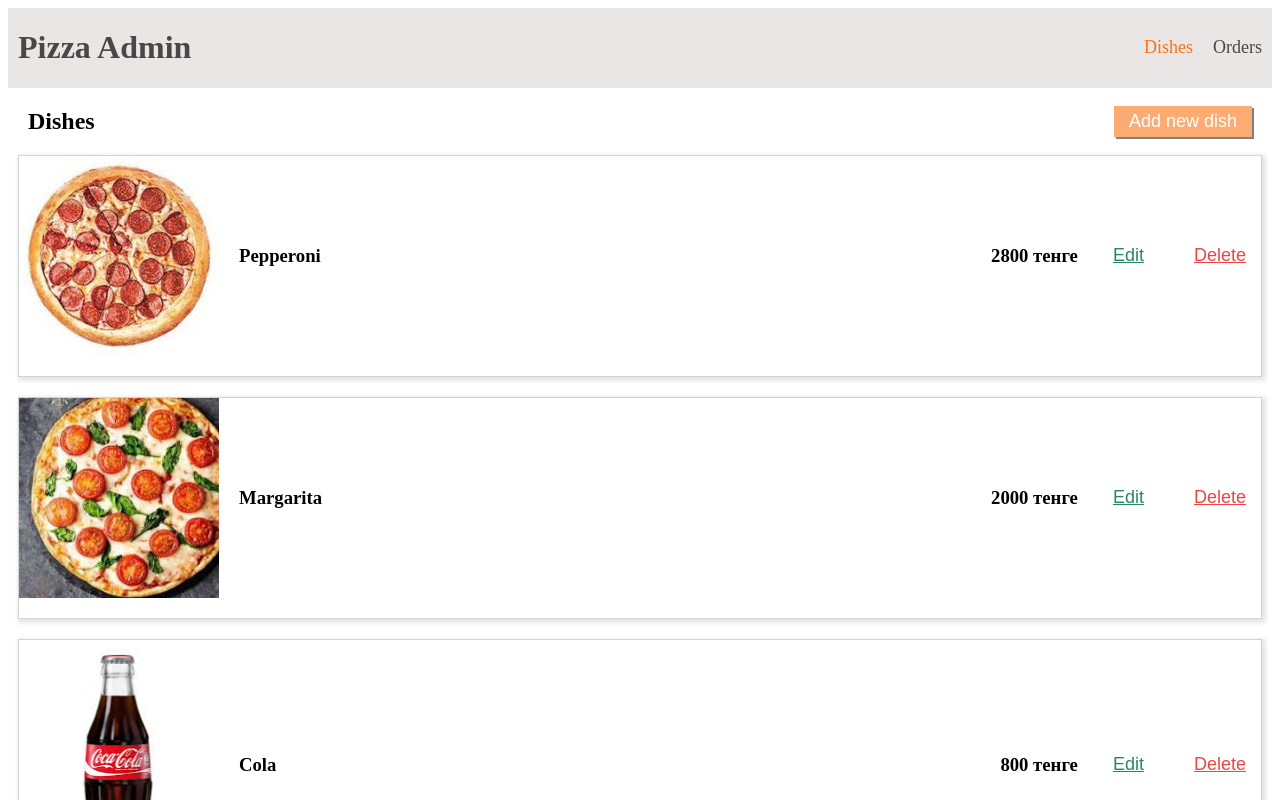
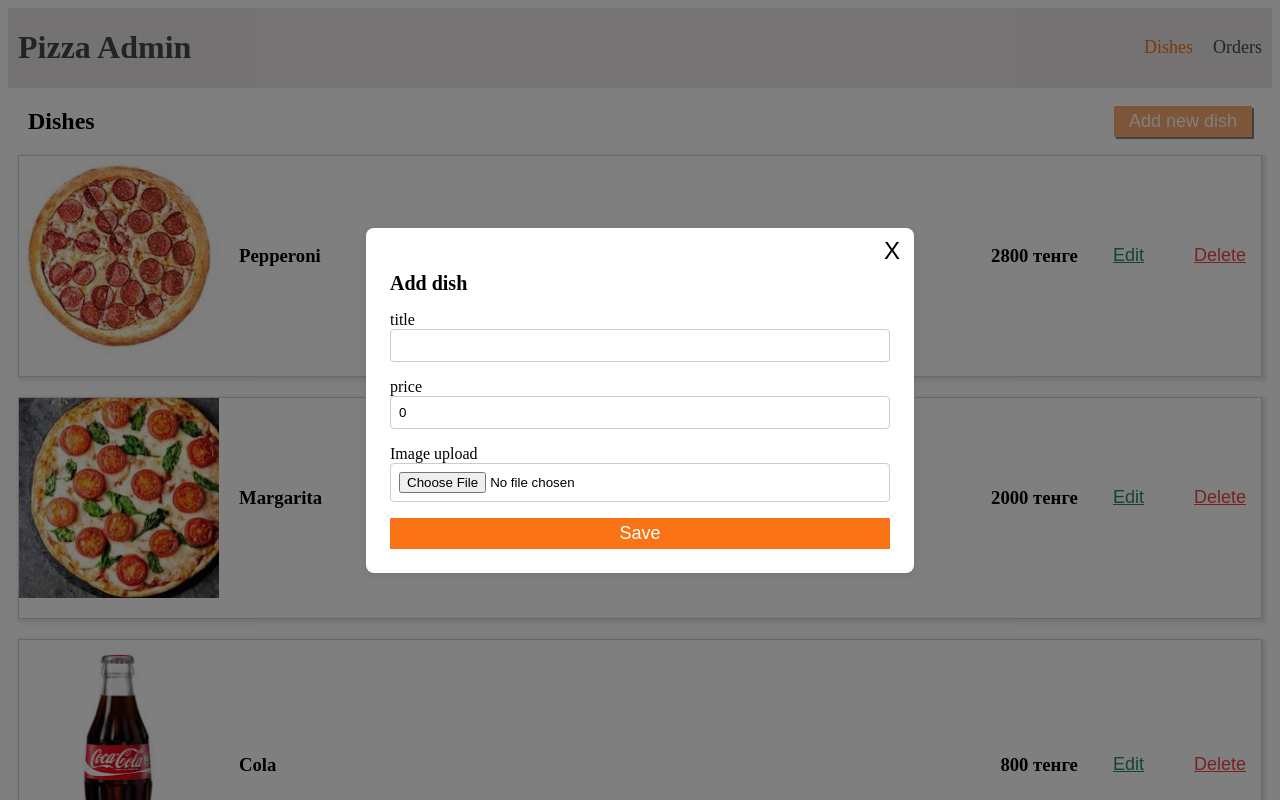
Before and after one commit to nuralibrawlstars/pizza-admin, a React (Vite) app: page /dishes in a window 1280 px wide. Both pictures are taken after a click on the button "Add new dish". Shown: the top 800 px of the page. Built offline with nearby package versions, Linux system fonts and the light colour scheme; data requests are answered from the project's data file.

Commit message:
create Modal, Dishform, styles

```diff
--- a/src/components/DishForm/DishForm.module.scss
+++ b/src/components/DishForm/DishForm.module.scss
@@ -0,0 +1,50 @@
+.title {
+    font-size: 20px;
+    font-weight: bold;
+    margin-bottom: 16px;
+  }
+
+  .form {
+    width: 100%;
+    display: flex;
+    flex-direction: column;
+    gap: 16px;
+  }
+
+  .label {
+    display: block;
+    margin-bottom: 4px;
+  }
+
+  .input {
+    width: 100%;
+    padding: 8px;
+    border: 1px solid #ccc;
+    border-radius: 4px;
+    box-sizing: border-box;
+  }
+
+  .fileName {
+    font-size: 14px;
+    margin-top: 4px;
+  }
+
+  .imagePreview {
+    margin-top: 8px;
+  }
+
+  .imagePreview img {
+    width: 128px;
+    height: 128px;
+    object-fit: cover;
+    border-radius: 4px;
+  }
+
+  .saveButton {
+    @include button($active-tab-color, $add-new-dist-text);
+  }
+
+  .saveButton:disabled {
+    opacity: 0.6;
+    cursor: not-allowed;
+  }
--- a/src/components/DishForm/DishForm.tsx
+++ b/src/components/DishForm/DishForm.tsx
@@ -1,19 +1,38 @@
-import { useState } from "react";
+import { useEffect, useState } from "react";
+import s from "./DishForm.module.scss"
+import { Dish } from "../../types";
+import { addDish, updateDish } from "../../store/dishesSlice";
+import axios from "axios";
+import { useDispatch } from "react-redux";
+
+interface Props {
+    onClose: ()=> void;
+    dishToEdit?: Dish;
+}
 
 
-
-const DishForm = ()=> {
+const DishForm:React.FC<Props> = ({onClose, dishToEdit}) => {
     const [title, setTitle] = useState<string>("");
     const [price, setPrice] = useState<number>(0);
     const [img, setImg] = useState<string>("");
     const [fileName, setFileName] = useState<string>("");
+    const dispatch = useDispatch();
 
-    const handleFileChange=(e: React.ChangeEvent<HTMLInputElement>)=> {
+    useEffect(()=> {
+        if(dishToEdit) {
+            setTitle(dishToEdit.title);
+            setPrice(dishToEdit.price);
+            setImg(dishToEdit.img);
+        }
+
+    }, [dishToEdit]);
+
+    const handleFileChange = (e: React.ChangeEvent<HTMLInputElement>) => {
         const file = e.target.files?.[0];
         if (file) {
             setFileName(file.name);
             const reader = new FileReader()
-        reader.onloadend=()=> {
+            reader.onloadend = () => {
                 setImg(reader.result as string)
 
 
@@ -23,35 +42,62 @@
 
     }
 
-    const handleSubmit=(e: React.FormEvent)=> {
+    const handleSubmit = async (e: React.FormEvent) => {
         e.preventDefault();
-        console.log(title, price, img);
+        try {
+           if(dishToEdit) {
+             const updatedDish = {...dishToEdit, title, price, img}
+             await axios.put(`http://localhost:3001/dishes/${dishToEdit.id}`)
+            dispatch(updateDish(updatedDish));
 
            }
+
+
+
+            const newDish: Dish = {
+                id: Date.now().toString(),
+                title,
+                price: price ? price: 0,
+                img,
+            };
+            await axios.post('http://localhost:3001/dishes', newDish);
+
+            dispatch(addDish(newDish));
+            onClose();
+        } catch (error: unknown) {
+               let errorMessage = "An error occured!"
+              if(error instanceof Error) {
+                errorMessage=error.message
+              }
+              console.error("Error saving dish!", errorMessage)
+        }
+
+
+    };
     return (
         <div>
-    <p>Add dish</p>
-    <form onSubmit={handleSubmit}>
+            <p className={s.title}>Add dish</p>
+            <form onSubmit={handleSubmit} className={s.form}>
                 <div>
-            <label>title</label>
-            <input type="text"  value={title} onChange={(e)=>setTitle(e.target.value)}/>
+                    <label className={s.lable}>title</label>
+                    <input className={s.input} type="text" value={title} onChange={(e) => setTitle(e.target.value)} />
                 </div>
                 <div>
-             <label>price</label>
-             <input type="number" value={price} onChange={e=> setPrice(Number(e.target.value))}/>
+                    <label className={s.lable} >price</label>
+                    <input className={s.input} type="number" value={price} onChange={e => setPrice(Number(e.target.value))} />
                 </div>
                 <div>
-            <label>Image upload</label>
-            <input type="file" onChange={handleFileChange}/>
-            {fileName && <p>Selected File; {fileName}</p>
+                    <label className={s.lable}>Image upload</label>
+                    <input className={s.input} type="file" onChange={handleFileChange} />
+                    {fileName && <p className={s.fileName}>Selected File; {fileName}</p>
                     }
                     {img && (
-                <div>
-                <img src={img} alt="previw" />
+                        <div className={s.imagePreview}>
+                            <img src={img} alt="preview" />
                         </div>
                     )}
                 </div>
-        <button type="submit">Save</button>
+                <button className={s.saveButton} type="submit">Save</button>
             </form>
         </div>
 
--- a/src/components/DishItem/DishItem.tsx
+++ b/src/components/DishItem/DishItem.tsx
@@ -1,8 +1,11 @@
 import s from './DishItem.module.scss';
 import { Dish } from '../../types';
 
-
-const DishItem: React.FC<Dish> = ({ title, price, img }) => {
+interface DishItemsProps extends Dish {
+    onEdit: (id: string) => void;
+    onDelete: (id: string) => void;
+}
+const DishItem: React.FC<DishItemsProps> = ({id, title, price, img, onEdit, onDelete}) => {
   return (
     <div className={s.card}>
       <div className={s.wrap}>
@@ -11,8 +14,8 @@
       </div>
       <div className={s.wrap}>
         <h3>{price} тенге</h3>
-        <button className={s.editButton}>Edit</button>
-        <button className={s.deleteButton}>Delete</button>
+        <button className={s.editButton} onClick={()=> onEdit(id!)}>Edit</button>
+        <button className={s.deleteButton} onClick={()=> onDelete(id!)}>Delete</button>
       </div>
     </div>
   );
--- /dev/null
+++ b/src/components/Modal/Modal.module.scss
@@ -0,0 +1,44 @@
+.modalOverlay {
+    position: fixed;
+    top: 0;
+    left: 0;
+    width: 100%;
+    height: 100%;
+    background-color: rgba(0, 0, 0, 0.5);
+    display: flex;
+    align-items: center;
+    justify-content: center;
+    z-index: 1000;
+}
+
+.modalContent {
+    background-color: #fff;
+    padding: 24px;
+    border-radius: 8px;
+    position: relative;
+    width: 90%;
+    max-width: 500px;
+    box-shadow: 0 2px 10px rgba(0, 0, 0, 0.1);
+    animation: fadeIn 0.3s ease-out;
+}
+
+.closeButton {
+    position: absolute;
+    top: 8px;
+    right: 8px;
+    background: transparent;
+    border: none;
+    font-size: 24px;
+    cursor: pointer;
+}
+
+@keyframes fadeIn {
+    from {
+        opacity: 0;
+        transform: scale(0.9);
+    }
+    to {
+        opacity: 1;
+        transform: scale(1);
+    }
+}
--- /dev/null
+++ b/src/components/Modal/Modal.tsx
@@ -0,0 +1,21 @@
+import { ReactNode } from "react";
+import s from "./Modal.module.scss"
+
+interface ModalProps {
+    children: ReactNode;
+    onClose: ()=> void;
+}
+
+const Modal: React.FC<ModalProps>=({children, onClose})=> {
+    return(
+     <div onClick={onClose} className={s.modalOverlay}>
+        <div onClick={e=> e.stopPropagation()} className={s.modalContent}>
+            <button onClick={onClose} className={s.closeButton}>X</button>
+            {children}
+        </div>
+     </div>
+
+    )
+}
+
+export default Modal
--- a/src/pages/DishesPage/DishesPages.tsx
+++ b/src/pages/DishesPage/DishesPages.tsx
@@ -5,14 +5,33 @@
 import { useEffect, useState } from "react";
 import { fetchDishes } from "../../store/dishesAction";
 import DishForm from "../../components/DishForm/DishForm";
+import Modal from "../../components/Modal/Modal";
+import { deleteDish } from "../../store/dishesSlice";
+import axios from "axios";
 
 
 
 const DishesPages = () => {
     const [isShowForm, setIsShowForm] = useState(false);
+    const [dishToEdit, setDishToEdit] = useState<null | string>(null);
+
     const dispatch = useDispatch<AppDispatch>();
-   const {items, loading, error}=useSelector((state: RootState) => state.dishes);
-   useEffect(()=>{
+    const { items, loading, error } = useSelector((state: RootState) => state.dishes);
+
+    const handleDeleteDish = async (id: string) => {
+        dispatch(deleteDish(id));
+        await axios.delete(`http://localhost:3001/dishes/${id}`);
+    };
+
+    const handelEditDish = (id: string) => {
+        setDishToEdit(id);
+        setIsShowForm(true);
+    }
+
+    const dishForEdit = items.find(dish => dish.id === dishToEdit) || undefined
+
+
+    useEffect(() => {
         dispatch(fetchDishes());
     }, [dispatch]);
 
@@ -35,20 +54,28 @@
             <div className="container">
                 <div className={`${s.dishes} container`}>
                     <h2>Dishes</h2>
-                <button className={s.addButton} onClick={()=>setIsShowForm(true)}>Add new dish</button>
+                    <button className={s.addButton} onClick={() => setIsShowForm(true)}>Add new dish</button>
                 </div>
 
                 {
                     items.map(dish => (
                         <DishItem
+                            id={dish.id}
                             title={dish.title}
                             price={dish.price}
                             img={dish.img}
-                        key={dish.id} />
-
-
+                            key={dish.id}
+                            onEdit = {handelEditDish}
+                            onDelete = {handleDeleteDish}
+                         />
                     ))}
-            {isShowForm && <DishForm />}
+                {isShowForm && (
+                    <Modal onClose={() => setIsShowForm(false)}>
+                        <DishForm
+                            onClose={() => setIsShowForm(false)}
+                            dishToEdit={dishForEdit} />
+                    </Modal>
+                )}
             </div>
         </>
     );
```
Also changed, not shown: src/pages/Orders/Orders.tsx (deleted, +0 -7 lines), db.json (indentation only), src/pages/OrderPage/OrdersPage.module.scss (added), src/pages/OrderPage/OrdersPage.tsx (added). Lines whose indentation alone changed are shown as unchanged.
